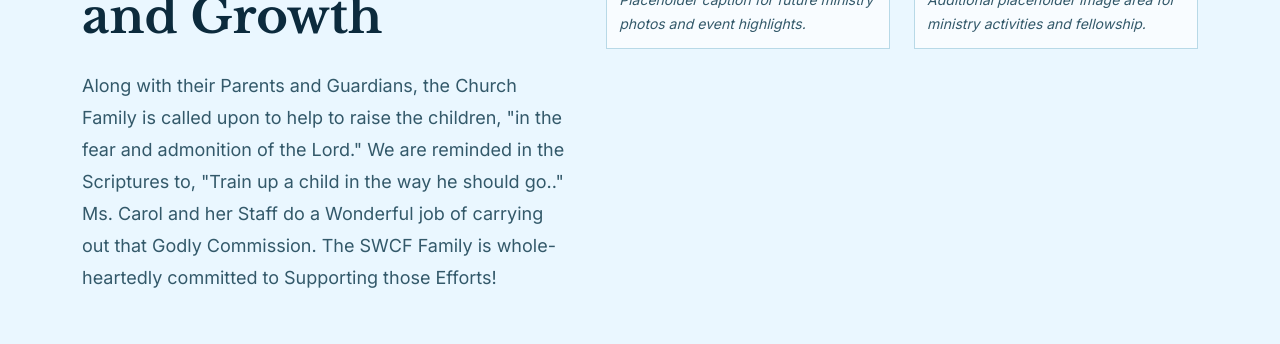
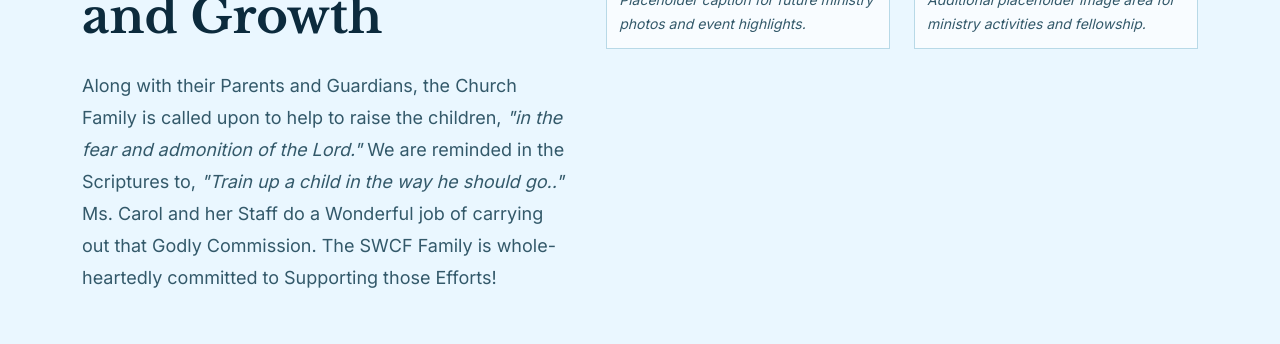
Before and after one commit to edesent/stillwater-christian-fellowship, a Next.js app: page /ministries/childrens-ministry-vbs in a window 1280 px wide. Shown: the part 788-1132 px from the top of the page. Built offline with nearby package versions, Linux system fonts and the light colour scheme.

Commit message:
Updated Soul Winners Ministry description with italicized quotes

```diff
--- a/src/app/ministries/[slug]/page.tsx
+++ b/src/app/ministries/[slug]/page.tsx
@@ -26,8 +26,10 @@ export default async function MinistryPage({
 
   const ministryDescription =
     ministry.slug === "childrens-ministry-vbs"
-      ? "Along with their Parents and Guardians, the Church Family is called upon to help to raise the children, \"in the fear and admonition of the Lord.\" We are reminded in the Scriptures to, \"Train up a child in the way he should go..\" Ms. Carol and her Staff do a Wonderful job of carrying out that Godly Commission. The SWCF Family is whole-heartedly committed to Supporting those Efforts!"
-      : "This section is ready for expanded ministry information, testimony, outreach details, schedules, announcements, and future ministry updates.";
+      ? <>Along with their Parents and Guardians, the Church Family is called upon to help to raise the children, <em>"in the fear and admonition of the Lord."</em> We are reminded in the Scriptures to, <em>"Train up a child in the way he should go.."</em> Ms. Carol and her Staff do a Wonderful job of carrying out that Godly Commission. The SWCF Family is whole-heartedly committed to Supporting those Efforts!</>
+      : ministry.slug === "soul-winners-ministry"
+        ? <>Jesus commanded His followers to, <em>"Go into all the world, and preach the gospel to every creature."</em><br /><br />God's Word reminds us also, that <em>"he who winneth souls is wise"</em> The saints of SWCF are committed to this Commission.</>
+        : "This section is ready for expanded ministry information, testimony, outreach details, schedules, announcements, and future ministry updates.";
 
   const ministryScripture =
     ministry.slug === "visitation-ministry"
```
